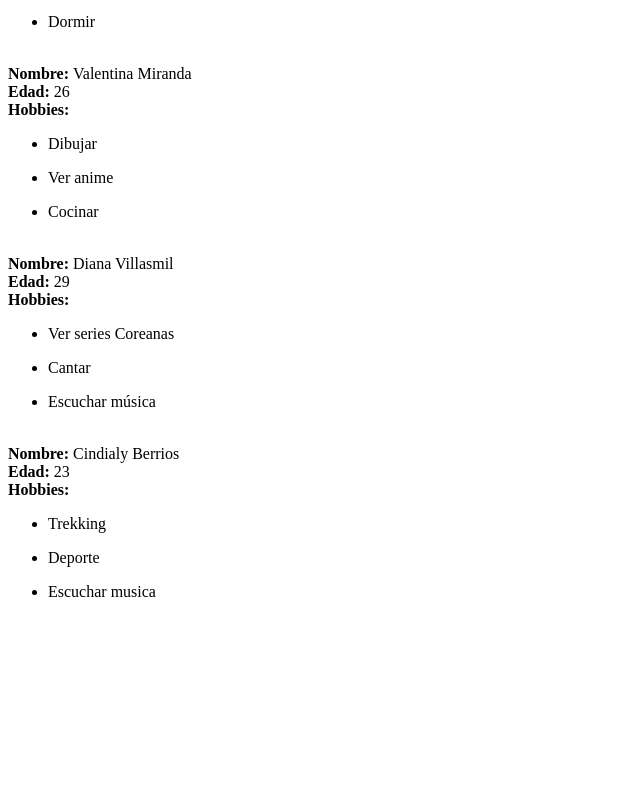
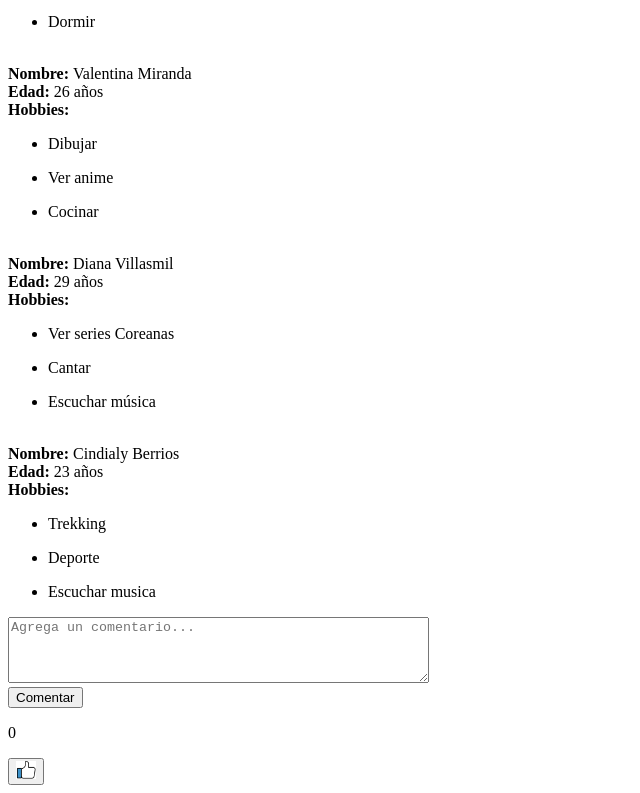
Before and after one commit to cindybc/mi-squad, a plain HTML site: page index.html in a window 1280 px wide. Shown: the part 603-1396 px from the top of the page, without its empty margins (0-640 px from the left). Before the commit the page ends 1220 px from the top, so only its background shows below. Drawn offline with Linux system fonts and the light colour scheme.

Commit message:
agregando funciones para comentarios y likes

```diff
--- a/assets/js/main.js
+++ b/assets/js/main.js
@@ -1,32 +1,36 @@
+var fotos=[];
+
+	fotos["Fernanda Zamora"]= "fer.jpg";
+	fotos["Natalia Villalobos"]= "natalia.jpg";
+  fotos["Diana Villasmil"]= "diana.jpg";
+
+
+class Squad {
+
+	constructor(nombre, edad, hobbies) {
+
+  this.imagen= new Image();
+	this.nombre= nombre;
+	this.edad= edad;
+	this.hobbies=hobbies;
+
+	this.imagen.src=fotos[this.nombre];
+   }
+
+}
 
 var grupo= [];
 
-function Squad(nombre,edad,hobbies){
-	this.nombre= nombre;
-	this.edad= edad;
-	this.hobbies=hobbies;
-}
+    grupo.push(new Squad('Esperanza Lucero','26',['Fotografia','Diseñar','Dormir']));
+    grupo.push( new Squad('Fernanda Zamora','30', ['Escuchar música','Fotografia','Pensar en el existencialismo']));
+    grupo.push( new Squad('Natalia Villalobos','30',['Tocar bateria', 'Hacer queques','Dormir']));
+    grupo.push( new Squad('Valentina Miranda','26',['Dibujar', 'Ver anime', 'Cocinar']));
+    grupo.push(new Squad('Diana Villasmil','29', ['Ver series Coreanas', 'Cantar', 'Escuchar música']));
+    grupo.push(new Squad('Cindialy Berrios', '23',['Trekking','Deporte', 'Escuchar musica']));
 
-function xikas(){
-var espe = new Squad('Esperanza Lucero','26',['Fotografia','Diseñar','Dormir']);
-var fer = new Squad('Fernanda Zamora','30', ['Escuchar música','Fotografia','Pensar en el existencialismo']);
-var natalia = new Squad('Natalia Villalobos','30',['Tocar bateria', 'Hacer queques','Dormir']);
-var vale = new Squad('Valentina Miranda','26',['Dibujar', 'Ver anime', 'Cocinar']);
-var diana= new Squad('Diana Villasmil','29', ['Ver series Coreanas', 'Cantar', 'Escuchar música']);
-var cindy= new Squad('Cindialy Berrios', '23',['Trekking','Deporte', 'Escuchar musica']);
-
-grupo.push(espe);
-grupo.push(fer);
-grupo.push(natalia);
-grupo.push(vale);
-grupo.push(diana);
-grupo.push(cindy);
-};
-
-xikas();
 
 grupo.forEach(function(per){
-	var presentacion="<br><b> Nombre: </b> " + per.nombre + "<br><b>Edad: </b>" + per.edad + "<br><b>Hobbies: </b>";
+	var presentacion= "<br><b> Nombre: </b> " + per.nombre + "<br><b>Edad: </b>" + per.edad +" años" + "<br><b>Hobbies: </b>";
 
 per.hobbies.forEach(function(hobbie){
 	presentacion += "<ul><li>" + hobbie + "</li></ul>";
@@ -34,3 +38,30 @@ per.hobbies.forEach(function(hobbie){
 
 document.getElementById('persona').innerHTML += presentacion ;
 });
+
+
+class Comentario {
+
+	constructor(id_miembro, comentario, likes) {
+
+
+		this.id_miembro = id_miembro;
+		this.comentario = comentario;
+		this.likes = likes;
+	}
+
+};
+var i = 0;
+
+function meGusta() {
+    i+=1;
+  document.getElementById("cuenta").innerHTML= i;
+};
+
+
+function agregarComentario(){
+
+  res= document.getElementById("comentar").value;
+  document.getElementById("mostrarComentario").innerHTML+= res + "<br>";
+	res= document.getElementById("comentar").value= "";
+};
--- a/index.html
+++ b/index.html
@@ -6,7 +6,14 @@
 </head>
 <body>
   <h1>Mi Squad</h1>
+	<div id="persona"></div>
+	<textarea id= "comentar" cols=50 rows= 4 placeholder= "Agrega un comentario..."></textarea>
   <div id="persona"></div>
+  <div id="mejora"></div>
+  <button type="submit" onclick= "agregarComentario();">Comentar</button>
+  <p id= "mostrarComentario"></P>
+  <p id="cuenta">0</p>
+  <button type= "button" onclick="meGusta()"><img src= "meGusta.png" width= 20 heigth= 20 ></button>
   <script src= "assets/js/main.js"></script>
 </body>
 </html>
```
Also changed, not shown: diana.jpg (added), fer.jpg (added), megusta.png (added), natalia.jpg (added).
